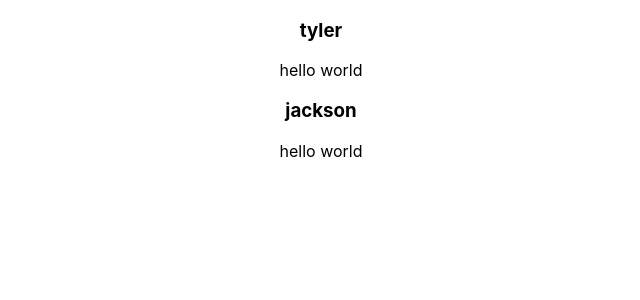
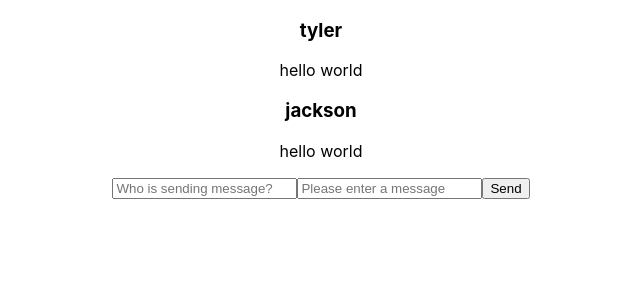
Before and after one commit to tylerletendre98/reduxMessageApp, a React (Create React App) app: page / in a window 1280 px wide. Shown: the top 300 px of the page, without its empty margins (319-959 px from the left). Built offline with nearby package versions, Linux system fonts and the light colour scheme.

Commit message:
added function so you can add messages to the array and have them displayed

```diff
--- a/src/App.js
+++ b/src/App.js
@@ -1,11 +1,12 @@
-
 import './App.css';
 import DisplayMessage from './components/displayMessage';
+import CreateNewMessage from './components/createNewMessage';
 
 function App() {
   return (
     <div className="App">
       <DisplayMessage/>
+      <CreateNewMessage/>
     </div>
   );
 }
--- /dev/null
+++ b/src/components/createNewMessage.jsx
@@ -0,0 +1,50 @@
+import React, { useState } from "react";
+import { useDispatch } from "react-redux";
+import message, { createMessage } from "../features/message";
+
+function CreateNewMessage() {
+  const [text, setText] = useState("");
+  const [sender, setSender] = useState("");
+
+  const dispatch = useDispatch();
+
+  const handleTextChange = (e) => {
+    setText(e.target.value);
+  };
+
+  const handleSenderChange = (e) => {
+    setSender(e.target.value);
+  };
+  const handleSubmit = (e) => {
+    const newMessage = {
+      user: sender,
+      message: text,
+    };
+    dispatch(createMessage(newMessage));
+    text = "";
+    message = "";
+  };
+
+  return (
+    <div>
+      <div>
+        <input
+          type="text"
+          value={sender}
+          placeholder="Who is sending message?"
+          onChange={handleSenderChange}
+        />
+        <input
+          type="textarea"
+          placeholder="Please enter a message"
+          width={300}
+          height={10}
+          onChange={handleTextChange}
+        />
+        <button onClick={handleSubmit}>Send</button>
+      </div>
+    </div>
+  );
+}
+
+export default CreateNewMessage;
--- a/src/features/message.js
+++ b/src/features/message.js
@@ -18,7 +18,7 @@ const messageSlice = createSlice({
     initialState:{value:{initialStateValue}},
     reducers:{
         createMessage:(state,action)=>{
-            state.value.push(action.payload)
+            state.value.initialStateValue.messages.push(action.payload)
         }
     }
 })
```
